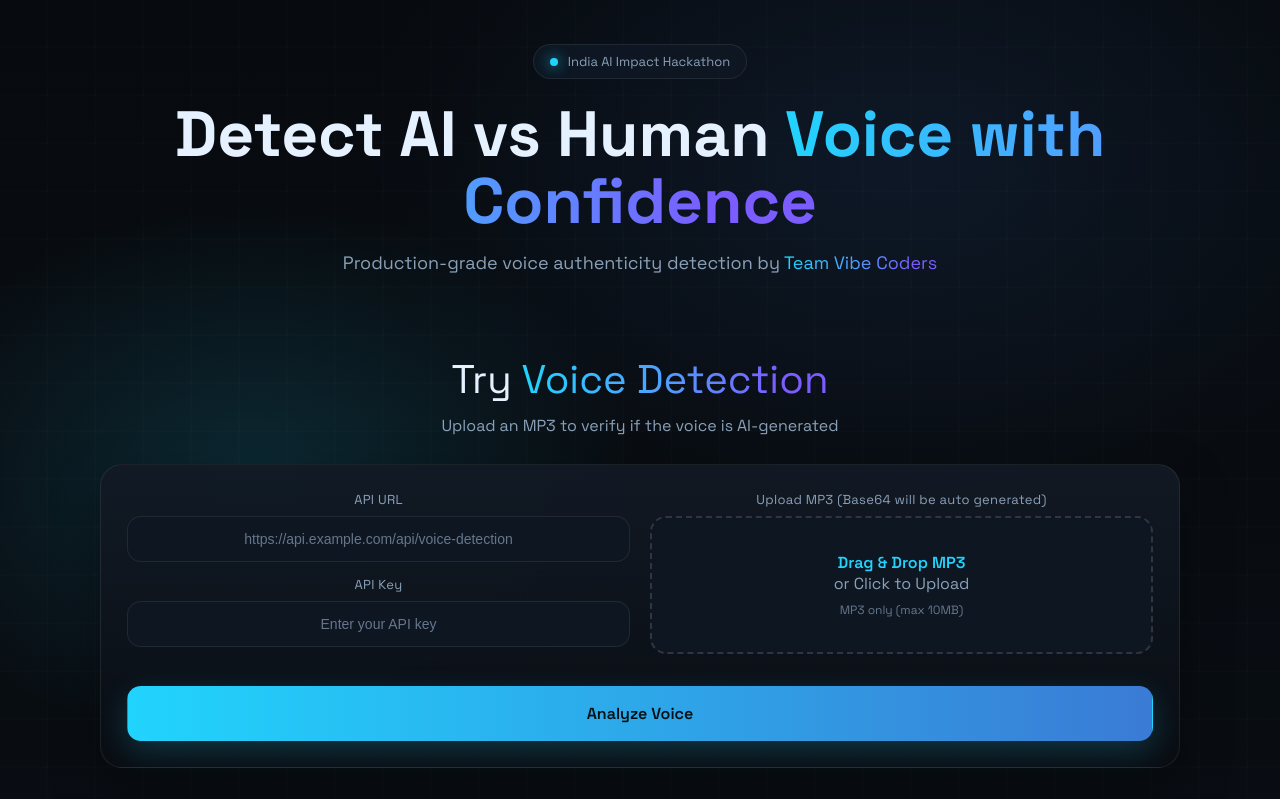
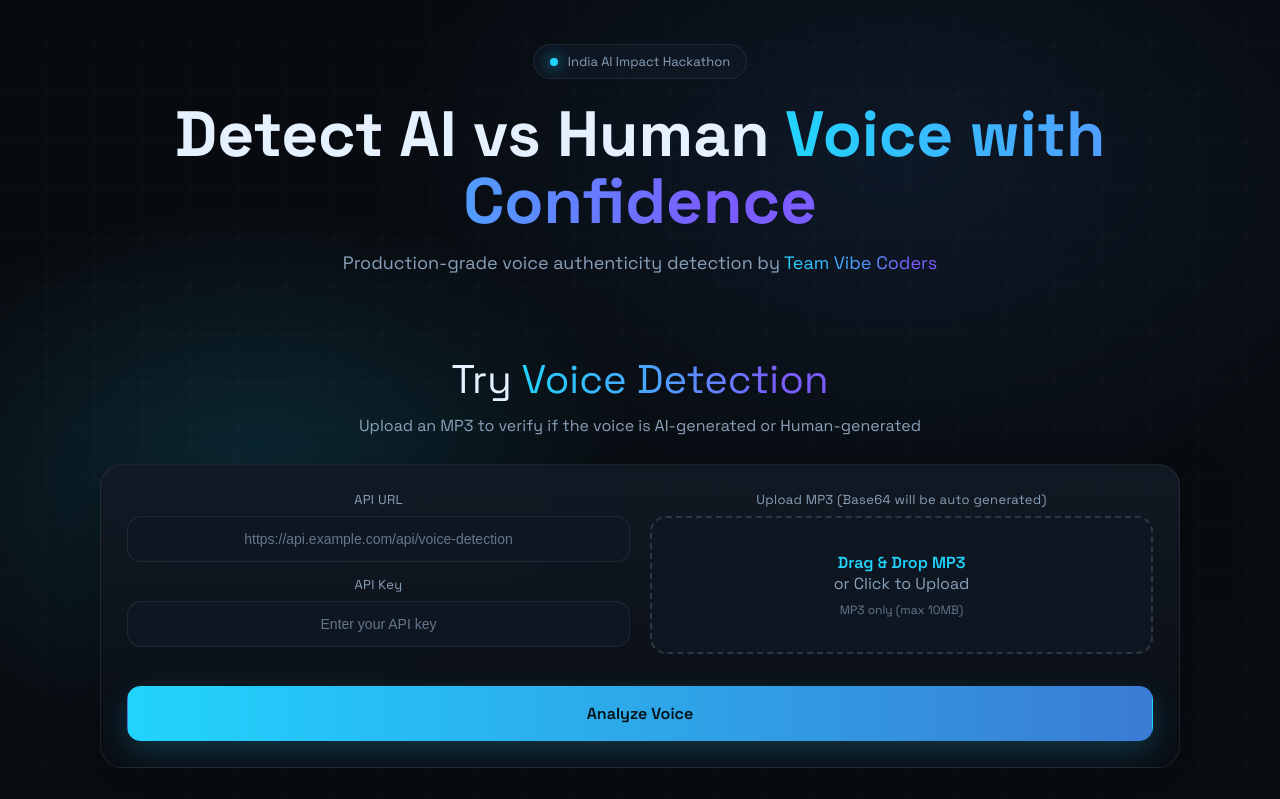
Before and after one commit to AVP-tech/voice-ai-detector, a Flask app: page / in a window 1280 px wide. Shown: the top 799 px of the page. Run offline with Flask 3, Linux system fonts and the light colour scheme.

Commit message:
update try section text

```diff
--- a/ui/templates/index.html
+++ b/ui/templates/index.html
@@ -330,7 +330,7 @@ input::placeholder {
   <div class="subtitle">Production-grade voice authenticity detection by <span class="gradient">Team Vibe Coders</span></div>
   <section id="try" class="section">
     <div class="section-title">Try <span class="gradient">Voice Detection</span></div>
-    <div class="section-subtitle">Upload an MP3 to verify if the voice is AI-generated</div>
+    <div class="section-subtitle">Upload an MP3 to verify if the voice is AI-generated or Human-generated</div>
 
     <div class="panel">
       <div class="form-grid">
```
